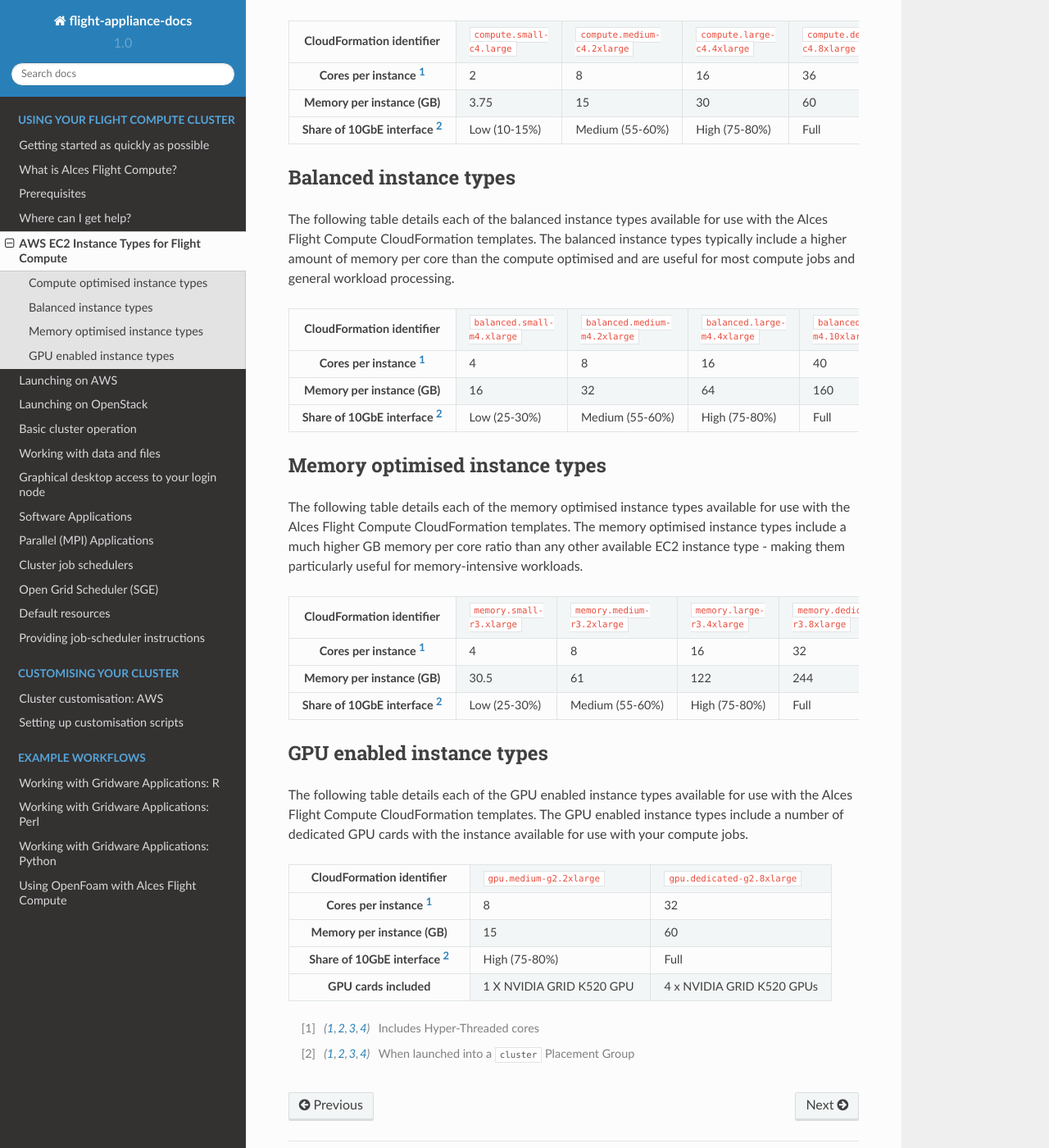
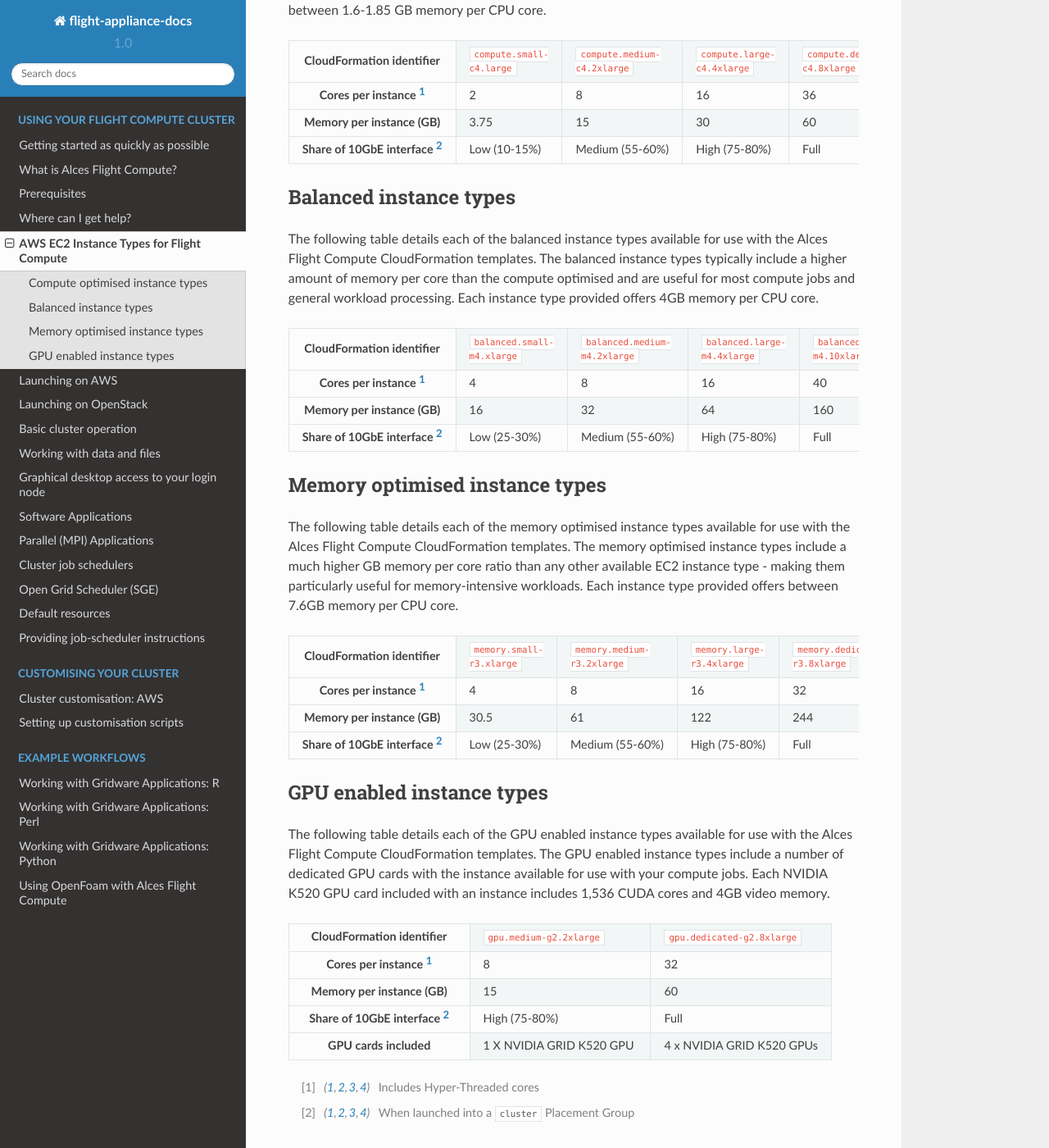
Before and after one commit to alces-software/flight-appliance-docs, a Sphinx documentation site: the page built from docs/source/launch-aws/instance-types.rst, in a window 1280 px wide and 1400 px high, scrolled down 917 px. Shown: the whole window at 82% size. Built offline with Sphinx 7.4.7 and the Read the Docs theme 2.0.0, drawn with Linux system fonts in a browser that asks for light colours; pages that are not in the unit, such as notebooks, are missing from menus; some of the changed text lies outside the part shown.

Commit message:
Added instance type memory per core/GPU details

```diff
--- a/docs/source/launch-aws/instance-types.rst
+++ b/docs/source/launch-aws/instance-types.rst
@@ -74,7 +74,7 @@
 Compute optimised instance types
 ********************************
 
-The following table details each of the compute optimised instance types available for use with the Alces Flight Compute CloudFormation templates. The compute optimised instance types are useful for most compute jobs and general workload processing.
+The following table details each of the compute optimised instance types available for use with the Alces Flight Compute CloudFormation templates. The compute optimised instance types are useful for most compute jobs and general workload processing. Each compute instance provided offers between 1.6-1.85 GB memory per CPU core.
 
 .. list-table::
    :stub-columns: 1
@@ -105,7 +105,7 @@
 Balanced instance types
 ***********************
 
-The following table details each of the balanced instance types available for use with the Alces Flight Compute CloudFormation templates. The balanced instance types typically include a higher amount of memory per core than the compute optimised and are useful for most compute jobs and general workload processing.
+The following table details each of the balanced instance types available for use with the Alces Flight Compute CloudFormation templates. The balanced instance types typically include a higher amount of memory per core than the compute optimised and are useful for most compute jobs and general workload processing. Each instance type provided offers 4GB memory per CPU core.
 
 .. list-table::
    :stub-columns: 1
@@ -136,7 +136,7 @@
 Memory optimised instance types
 *******************************
 
-The following table details each of the memory optimised instance types available for use with the Alces Flight Compute CloudFormation templates. The memory optimised instance types include a much higher GB memory per core ratio than any other available EC2 instance type - making them particularly useful for memory-intensive workloads.
+The following table details each of the memory optimised instance types available for use with the Alces Flight Compute CloudFormation templates. The memory optimised instance types include a much higher GB memory per core ratio than any other available EC2 instance type - making them particularly useful for memory-intensive workloads. Each instance type provided offers between 7.6GB memory per CPU core.
 
 .. list-table::
    :stub-columns: 1
@@ -167,7 +167,7 @@
 GPU enabled instance types
 **************************
 
-The following table details each of the GPU enabled instance types available for use with the Alces Flight Compute CloudFormation templates. The GPU enabled instance types include a number of dedicated GPU cards with the instance available for use with your compute jobs.
+The following table details each of the GPU enabled instance types available for use with the Alces Flight Compute CloudFormation templates. The GPU enabled instance types include a number of dedicated GPU cards with the instance available for use with your compute jobs. Each NVIDIA K520 GPU card included with an instance includes 1,536 CUDA cores and 4GB video memory.
 
 .. list-table::
    :stub-columns: 1
```
